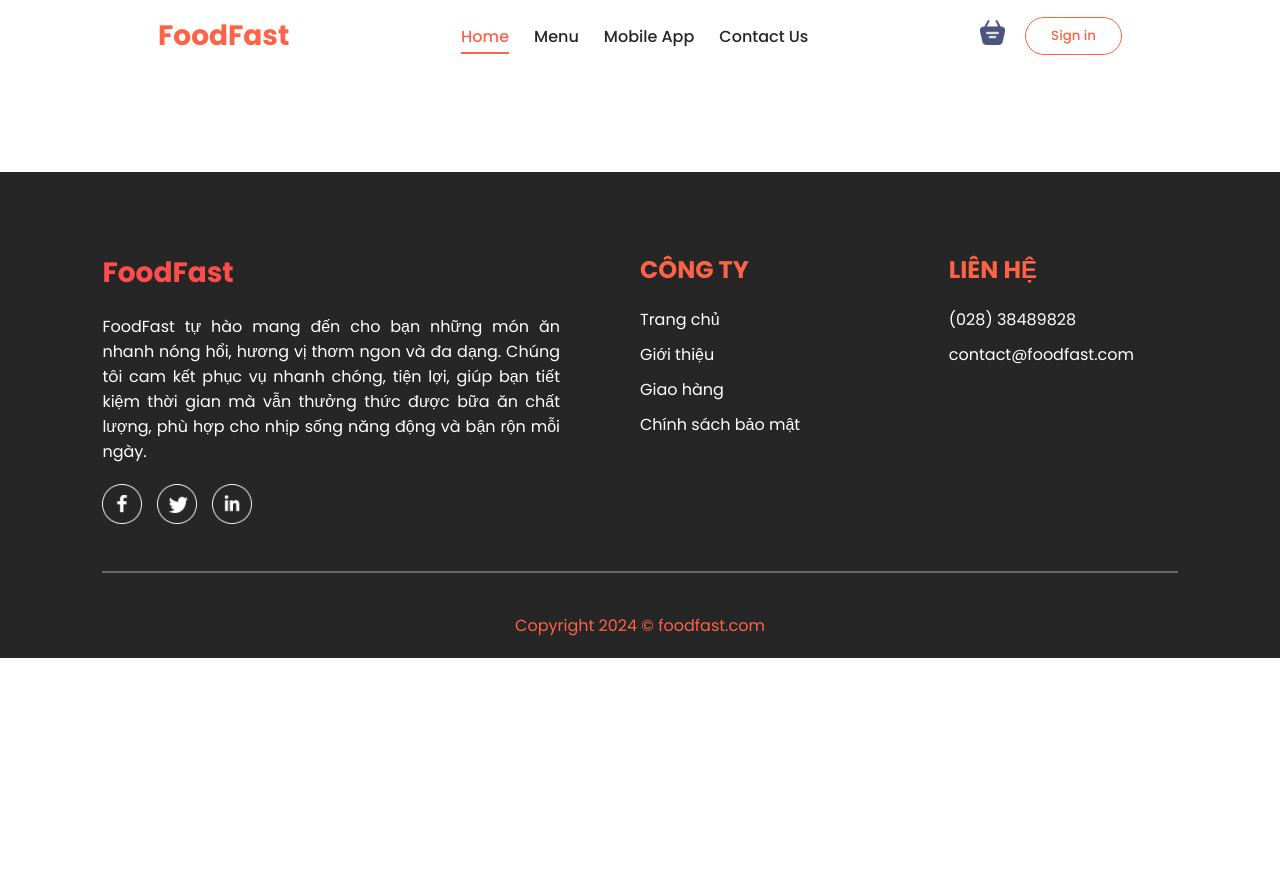
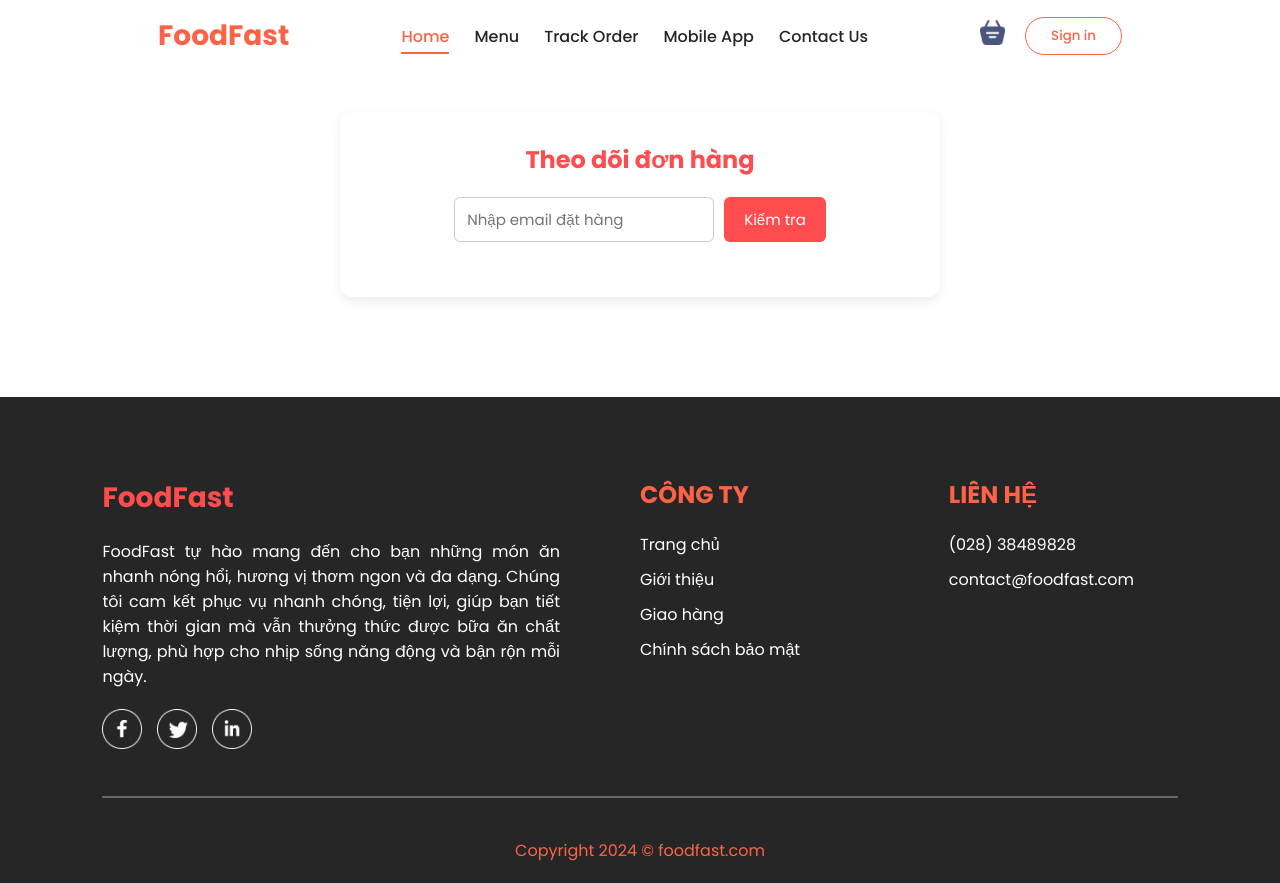
Before and after one commit to HoanBau/SGU25_CNPM, a React (Vite) app: page /track-order in a window 1280 px wide. Before the commit the page ends 800 px from the top, so only its background shows below. Built offline with nearby package versions, Linux system fonts and the light colour scheme.

Commit message:
Cập nhật lần 3

```diff
--- a/src/App.jsx
+++ b/src/App.jsx
@@ -6,10 +6,15 @@ import Cart from "./pages/Cart/Cart";
 import PlaceOrder from "./pages/PlaceOrder/PlaceOrder";
 import Footer from "./components/Footer/Footer";
 import LoginPopup from "./components/LoginPopup/LoginPopup";
+import TrackOrder from "./pages/TrackOrder/TrackOrder"; // <-- TRANG THEO DÕI ĐƠN HÀNG MỚI
 
 const App = () => {
   const [showLogin, setShowLogin] = useState(false);
   const [user, setUser] = useState(null);
+  const [orders, setOrders] = useState([]); // <-- NƠI LƯU DANH SÁCH ĐƠN HÀNG
+
+  // 👉 HÀM MỚI: thêm đơn hàng vào danh sách
+  const addOrder = (newOrder) => setOrders((prev) => [...prev, newOrder]);
 
   return (
     <>
@@ -21,12 +26,22 @@ const App = () => {
         <Navbar
           setShowLogin={setShowLogin}
           user={user}
-          setUser={setUser} // <-- truyền setUser xuống Navbar
+          setUser={setUser}        // truyền setUser xuống Navbar
         />
         <Routes>
           <Route path="/" element={<Home />} />
           <Route path="/cart" element={<Cart />} />
-          <Route path="/order" element={<PlaceOrder />} />
+          <Route
+            path="/order"
+            element={<PlaceOrder orders={orders} addOrder={addOrder} />}
+            // ✅ truyền addOrder cho PlaceOrder để khi bấm “Đặt hàng”
+            // có thể push đơn hàng mới vào state orders
+          />
+          <Route
+            path="/track-order"
+            element={<TrackOrder orders={orders} />}
+            // ✅ trang Theo dõi đơn hàng: chỉ cần đọc orders để tra cứu
+          />
         </Routes>
       </div>
 
--- a/src/components/Navbar/Navbar.jsx
+++ b/src/components/Navbar/Navbar.jsx
@@ -2,7 +2,7 @@ import React, { useContext, useState } from "react";
 import { StoreContext } from "../../context/StoreContext";
 import "./Navbar.css";
 import { assets } from "../../assets/assets";
-import { Link } from "react-router-dom";
+import { Link, useNavigate } from "react-router-dom";
 
 const Navbar = ({ user, setUser, setShowLogin }) => {
   const { getTotalQuantity } = useContext(StoreContext);
@@ -11,9 +11,21 @@ const Navbar = ({ user, setUser, setShowLogin }) => {
   const [showMobileMenu, setShowMobileMenu] = useState(false);
   const [showUserDropdown, setShowUserDropdown] = useState(false);
 
+  const navigate = useNavigate();
+
   const handleLogout = () => {
     setUser(null);
     setShowUserDropdown(false);
+  };
+
+  const goToMenuSection = () => {
+    navigate("/");
+    setTimeout(() => {
+      const section = document.getElementById("explore-menu");
+      if (section) section.scrollIntoView({ behavior: "smooth" });
+    }, 100);
+    setMenu("menu");
+    setShowMobileMenu(false);
   };
 
   return (
@@ -33,6 +45,7 @@ const Navbar = ({ user, setUser, setShowLogin }) => {
       </div>
 
       <ul className={`navbar-menu ${showMobileMenu ? "active" : ""}`}>
+        {/* 1️⃣ Home */}
         <Link
           to="/"
           onClick={() => { setMenu("home"); setShowMobileMenu(false); }}
@@ -40,13 +53,26 @@ const Navbar = ({ user, setUser, setShowLogin }) => {
         >
           Home
         </Link>
+
+        {/* 2️⃣ Menu */}
         <a
           href="#explore-menu"
-          onClick={() => { setMenu("menu"); setShowMobileMenu(false); }}
+          onClick={goToMenuSection}
           className={menu === "menu" ? "active" : ""}
         >
           Menu
         </a>
+
+        {/* 3️⃣ Track Order (đã chuyển ngay sau Menu) */}
+        <Link
+          to="/track-order"
+          onClick={() => { setMenu("track-order"); setShowMobileMenu(false); }}
+          className={menu === "track-order" ? "active" : ""}
+        >
+          Track Order
+        </Link>
+
+        {/* 4️⃣ Mobile App */}
         <a
           href="#app-download"
           onClick={() => { setMenu("mobile-app"); setShowMobileMenu(false); }}
@@ -54,6 +80,8 @@ const Navbar = ({ user, setUser, setShowLogin }) => {
         >
           Mobile App
         </a>
+
+        {/* 5️⃣ Contact Us */}
         <a
           href="#footer"
           onClick={() => { setMenu("contact-us"); setShowMobileMenu(false); }}
--- a/src/pages/PlaceOrder/PlaceOrder.jsx
+++ b/src/pages/PlaceOrder/PlaceOrder.jsx
@@ -4,25 +4,37 @@ import "./PlaceOrder.css";
 import { deliveryFee } from "../Cart/Cart";
 import { useNavigate } from "react-router-dom";
 
-const PlaceOrder = () => {
+const PlaceOrder = ({ addOrder }) => {        // ✅ nhận addOrder từ App
   const { getTotalCartAmount, setCartItems } = useContext(StoreContext);
   const navigate = useNavigate();
 
   const [showPopup, setShowPopup] = useState(false);
 
+  // ✅ thêm state lưu email để truyền sang TrackOrder
+  const [orderEmail, setOrderEmail] = useState("");
+
   // Hàm format tiền VNĐ
-  const formatVND = (amount) => amount.toLocaleString("vi-VN") + " đ";
+  const formatVND = (amount) => amount.toLocaleString("vi-VN");
 
   const handleCheckout = (e) => {
     e.preventDefault();
     if (getTotalCartAmount() === 0) return;
-    setShowPopup(true);          // 👉 Mở popup
-    setCartItems({});            // 👉 Xóa giỏ hàng
+
+    // ✅ lưu đơn hàng mới
+    const newOrder = {
+      id: Date.now(),               // mã đơn tạm
+      email: orderEmail,
+      status: "Đang xử lý"
+    };
+    addOrder && addOrder(newOrder);  // chỉ gọi nếu prop tồn tại
+
+    setShowPopup(true);              // 👉 Mở popup
+    setCartItems({});                // 👉 Xóa giỏ hàng
   };
 
   const closePopup = () => {
     setShowPopup(false);
-    navigate("/");               // 👉 Về trang chủ
+    navigate("/");                   // 👉 Về trang chủ
   };
 
   return (
@@ -38,13 +50,21 @@ const PlaceOrder = () => {
             <input type="text" placeholder="Họ" required />
             <input type="text" placeholder="Tên" required />
           </div>
-          <input type="email" placeholder="Địa chỉ email" required />
-          <input type="text" placeholder="Địa chỉ đường" required />
+
+          {/* ✅ ràng buộc email vào state orderEmail */}
+          <input
+            type="email"
+            placeholder="Địa chỉ email"
+            required
+            value={orderEmail}
+            onChange={(e) => setOrderEmail(e.target.value)}
+          />
+
+          <input type="text" placeholder="Địa chỉ" required />
           <div className="multi-fields">
+            <input type="text" placeholder="Quận/Huyện" required />
             <input type="text" placeholder="Thành phố" required />
-            <input type="text" placeholder="Tỉnh/Thành" required />
           </div>
-          {/* Số điện thoại: chặn nút tăng giảm */}
           <input
             type="number"
             placeholder="Số điện thoại"
@@ -65,7 +85,7 @@ const PlaceOrder = () => {
               <div className="cart-total-details">
                 <p>Phí giao hàng</p>
                 <p>
-                  {getTotalCartAmount() === 0 ? "0 đ" : formatVND(deliveryFee)}
+                  {getTotalCartAmount() === 0 ? "0 " : formatVND(deliveryFee)}
                 </p>
               </div>
               <hr />
@@ -73,7 +93,7 @@ const PlaceOrder = () => {
                 <b>Tổng cộng</b>
                 <b>
                   {getTotalCartAmount() === 0
-                    ? "0 đ"
+                    ? "0 "
                     : formatVND(getTotalCartAmount() + deliveryFee)}
                 </b>
               </div>
--- /dev/null
+++ b/src/pages/TrackOrder/TrackOrder.css
@@ -0,0 +1,76 @@
+.trackorder-container {
+  max-width: 600px;
+  margin: 40px auto;
+  padding: 30px;
+  background: #fff;
+  border-radius: 12px;
+  box-shadow: 0 4px 12px rgba(0,0,0,0.08);
+  text-align: center;
+  font-family: "Segoe UI", Tahoma, sans-serif;
+}
+
+.trackorder-container h2 {
+  margin-bottom: 20px;
+  color: #ff4d4f;                 /* màu chủ đạo */
+}
+
+.trackorder-form {
+  display: flex;
+  justify-content: center;
+  gap: 10px;
+  margin-bottom: 25px;
+}
+
+.trackorder-form input[type="email"] {
+  padding: 10px 12px;
+  width: 260px;
+  border: 1px solid #ccc;
+  border-radius: 6px;
+  font-size: 15px;
+  transition: border 0.2s ease;
+}
+
+.trackorder-form input[type="email"]:focus {
+  border-color: #ff4d4f;
+  outline: none;
+}
+
+.trackorder-form button {
+  padding: 10px 20px;
+  background-color: #ff4d4f;
+  color: #fff;
+  border: none;
+  border-radius: 6px;
+  cursor: pointer;
+  font-size: 15px;
+  transition: background-color 0.2s ease;
+}
+
+.trackorder-form button:hover {
+  background-color: #e63e40;
+}
+
+.trackorder-result {
+  text-align: left;
+  margin-top: 10px;
+}
+
+.trackorder-result h3 {
+  color: #333;
+  margin-bottom: 8px;
+}
+
+.trackorder-result ul {
+  list-style: none;
+  padding: 0;
+}
+
+.trackorder-result li {
+  padding: 8px 0;
+  border-bottom: 1px dashed #ddd;
+  color: #555;
+}
+
+.trackorder-result b {
+  color: #000;
+}
--- /dev/null
+++ b/src/pages/TrackOrder/TrackOrder.jsx
@@ -0,0 +1,49 @@
+import React, { useState } from "react";
+import "./TrackOrder.css";
+
+const TrackOrder = ({ orders }) => {
+  const [email, setEmail] = useState("");
+  const [result, setResult] = useState(null);
+
+  const handleCheck = () => {
+    const foundOrders = orders.filter((order) => order.email === email);
+    setResult(foundOrders);
+  };
+
+  return (
+    <div className="trackorder-container">
+      <h2>Theo dõi đơn hàng</h2>
+
+      <div className="trackorder-form">
+        <input
+          type="email"
+          placeholder="Nhập email đặt hàng"
+          value={email}
+          onChange={(e) => setEmail(e.target.value)}
+        />
+        <button onClick={handleCheck}>Kiểm tra</button>
+      </div>
+
+      {result && (
+        <div className="trackorder-result">
+          {result.length > 0 ? (
+            <>
+              <h3>Đơn hàng của bạn:</h3>
+              <ul>
+                {result.map((o, i) => (
+                  <li key={i}>
+                    <b>Mã đơn:</b> {o.id} – <b>Trạng thái:</b> {o.status}
+                  </li>
+                ))}
+              </ul>
+            </>
+          ) : (
+            <p>Không tìm thấy đơn hàng nào với email này.</p>
+          )}
+        </div>
+      )}
+    </div>
+  );
+};
+
+export default TrackOrder;
```
